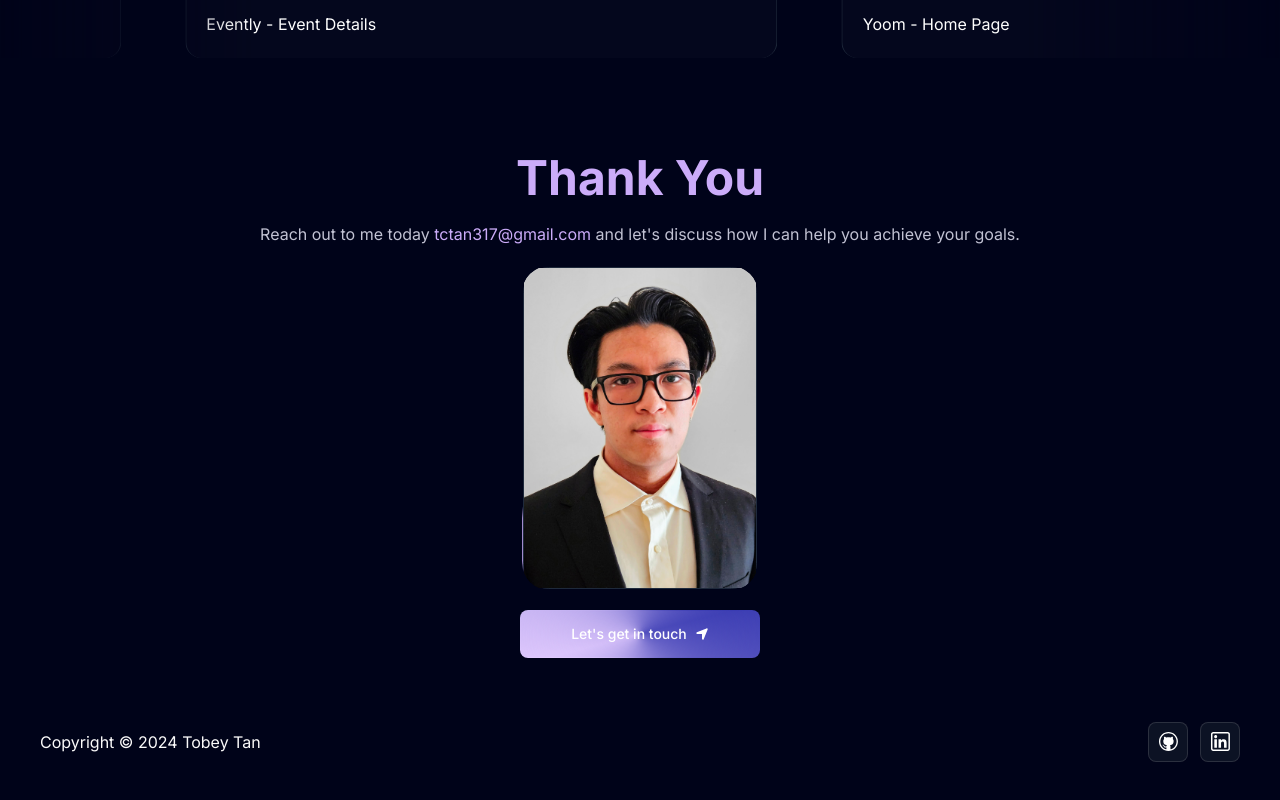
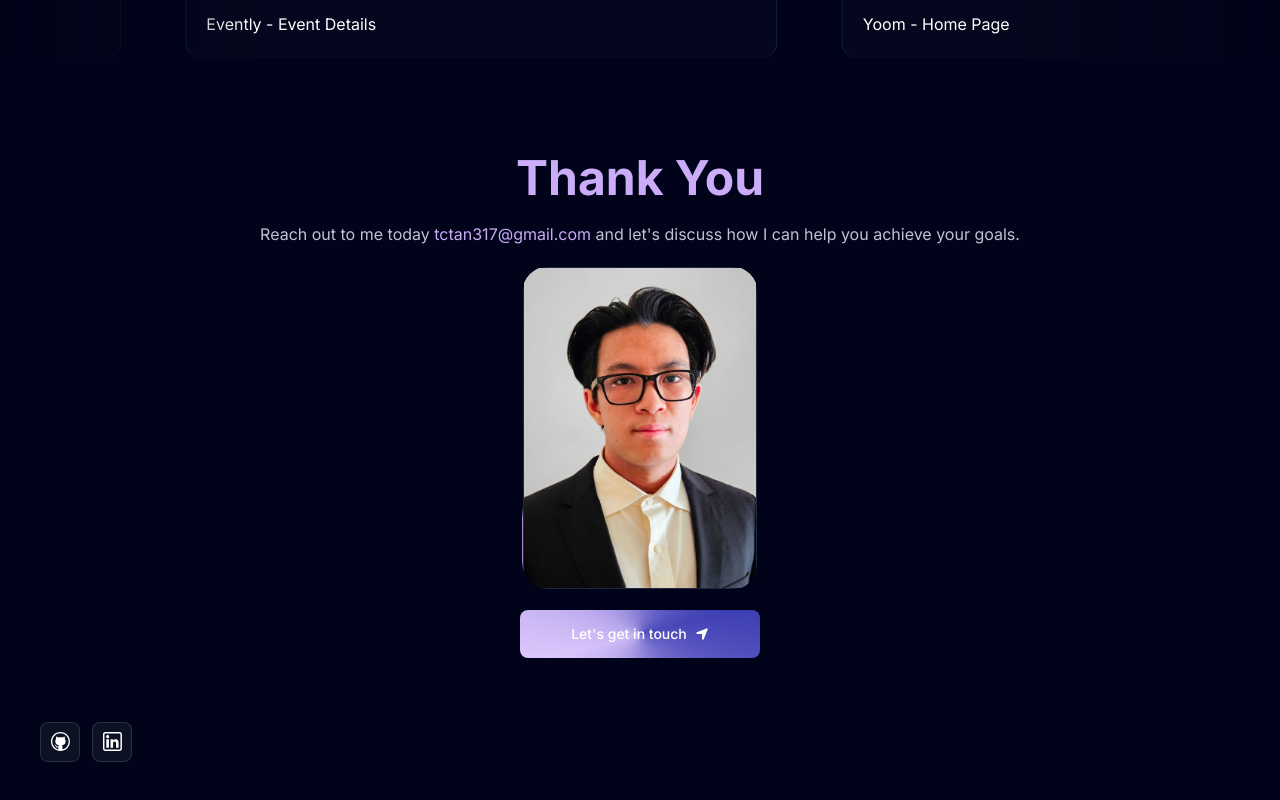
Before and after one commit to OtbeyNat/tobey_portfolio, a Next.js app: page / in a window 1280 px wide. Shown: the part 9526-10326 px from the top of the page. Built offline with nearby package versions, Linux system fonts and the light colour scheme.

Commit message:
no copyright

```diff
--- a/components/Footer.tsx
+++ b/components/Footer.tsx
@@ -27,10 +27,6 @@ const Footer = () => {
             </a>
         </div>
         <div className="flex mt-16 md:flex-row flex-col justify-between items-center gap-2">
-        <p className="md:text-base text-sm md:font-normal font-light">
-          Copyright © 2024 Tobey Tan
-        </p>
-
           <div className="flex items-center md:gap-3 gap-6">
             {socialMedia.map((info) => (
               <div
```
Lines whose indentation alone changed are shown as unchanged.
